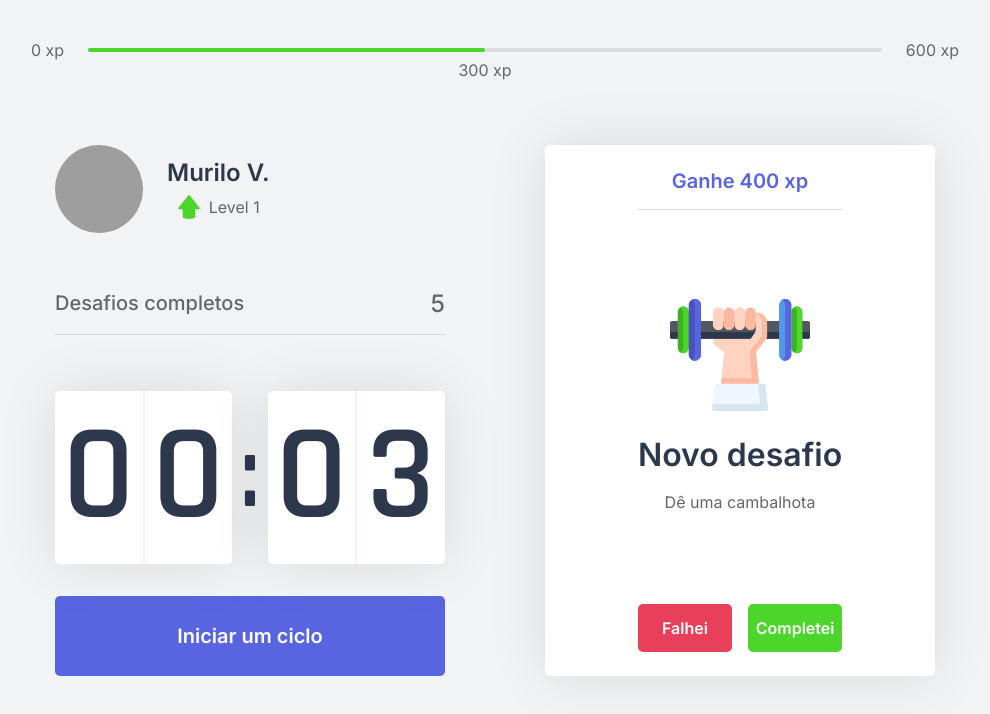
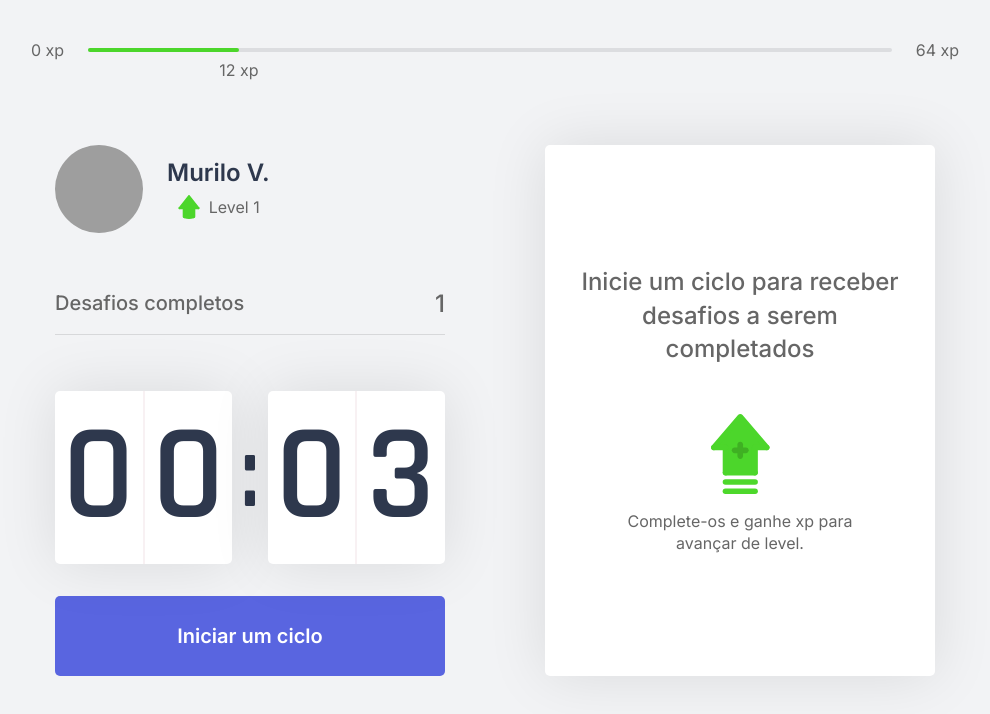
Before and after one commit to Murilo-V/move.it, a Next.js app: page / in a window 1280 px wide. Shown: the top 714 px of the page, without its empty margins (145-1135 px from the left). Built offline with nearby package versions, Linux system fonts and the light colour scheme; grey boxes are pictures that could not be loaded.

Commit message:
feat: experience bar and challenges with context

```diff
--- /dev/null
+++ b/challenges.json
@@ -0,0 +1,62 @@
+[
+    {
+      "type": "body",
+      "description": "Estique um de seus braços com a palma da mão virada para frente e puxe os dedos para cima por 10 segundos por mão.",
+      "amount": 80
+    },
+    {
+      "type": "body",
+      "description": "Estique seu braço contra o peito e puxe-o utilizando o outro braço por 10 segundos por braço.",
+      "amount": 60
+    },
+    {
+      "type": "body",
+      "description": "Puxe seu pescoço com a ajuda da mão para a direita e para a esquerda, permanecendo na posição por alguns segundos.",
+      "amount": 70
+    },
+    {
+      "type": "body",
+      "description": "Com as duas mãos na parte de trás da cabeça, leve-a para baixo, alongando a parte de trás da região.",
+      "amount": 60
+    },
+    {
+      "type": "body",
+      "description": "Cruze as pernas e desça com as mãos esticadas em direção ao chão. Repita o movimento com a outra perna na frente.",
+      "amount": 100
+    },
+    {
+      "type": "body",
+      "description": "Sentado, abra as pernas e tente encostar as palmas das mãos no chão, repita 3 vezes por 5 segundos.",
+      "amount": 80
+    },
+    {
+      "type": "body",
+      "description": "Puxe o joelho de encontro ao peito e segure, troque de perna após 10 segundos.",
+      "amount": 50
+    },
+    {
+      "type": "body",
+      "description": "Sentado, cruze uma perna e incline seu tronco à frente, troque de perna após 10 segundos.",
+      "amount": 80
+    },
+    {
+      "type": "eye",
+      "description": "Sentado, feche os olhos e cubra-os com as palmas da mão durante 2 minutos, depois abra normalmente.",
+      "amount": 90
+    },
+    {
+      "type": "eye",
+      "description": "Em algum ambiente aberto, olhe o mais longe que puder em quatro direções por 3s, mexa apenas os olhos. Repita 3 vezes.",
+      "amount": 140
+    },
+    {
+      "type": "eye",
+      "description": "Usando os polegares, massage a área abaixo das sobrancelhas em movimentos circulares por 15 segundos.",
+      "amount": 70
+    },
+    {
+      "type": "body",
+      "description": "Em pé, gire a cintura o máximo que puder para a esquerda, segure por cinco segundos. Repita para a direita.",
+      "amount": 90
+    }
+  ]
--- a/src/components/ChallengeBox.tsx
+++ b/src/components/ChallengeBox.tsx
@@ -1,25 +1,28 @@
+import { useContext } from 'react';
+import { ChallengesContext } from '../contexts/ChallengesContext';
 import styles from '../styles/components/ChallengeBox.module.css';
 
 export function ChallengeBox() {
 
-    const hasActiveChallenge = true;
+    const { activeChallenge, resetChallenge } = useContext(ChallengesContext)
 
     return (
         <div className={styles.challengeBoxContainer}>
-           {hasActiveChallenge ? (
+           {activeChallenge ? (
                <div className={styles.challengeActive}>
-                   <header>Ganhe 400 xp</header>
+                   <header>Ganhe {activeChallenge.amount} xp</header>
 
                    <main>
-                       <img src="icons/body.svg" alt="Body Icon"/>
+                       <img src={`icons/${activeChallenge.type}.svg`} alt="Body Icon"/>
                        <strong>Novo desafio</strong>
-                       <p>Dê uma cambalhota</p>
+                       <p>{activeChallenge.description}</p>
                    </main>
 
                    <footer>
                        <button
                         type="button"
                         className={styles.challengeFailedButton}
+                        onClick={resetChallenge}
                        >
                            Falhei
                         </button>
--- a/src/components/CompletedChallenges.tsx
+++ b/src/components/CompletedChallenges.tsx
@@ -1,10 +1,15 @@
+import { useContext } from 'react';
+import { ChallengesContext } from '../contexts/ChallengesContext';
 import styles from '../styles/components/CompletedChallenges.module.css';
 
 export function CompletedChallenges() {
+
+    const { challengesCompleted } = useContext(ChallengesContext);
+
     return (
         <div className={styles.completedChallengesContainer}>
             <span>Desafios completos</span>
-            <span>5</span>
+            <span>{challengesCompleted}</span>
         </div>
     );
 }
--- a/src/components/ExperienceBar.tsx
+++ b/src/components/ExperienceBar.tsx
@@ -1,16 +1,22 @@
+import { useContext } from 'react';
+import { ChallengesContext } from '../contexts/ChallengesContext';
 import styles from '../styles/components/ExperienceBar.module.css';
 
 export function ExperienceBar() {
+
+    const { currentExperience, experienceToNextLevel } = useContext(ChallengesContext);
+    const percentToNextLevel = Math.round(currentExperience * 100) / experienceToNextLevel;
+
     return (
         <header className={styles.experienceBar}>
             <span>0 xp</span>
             <div>
-                <div style={{width: '50%'}} />
-                <span className={styles.currentExperience} style={{ left: '50%' }}>
-                    300 xp
+                <div style={{width: `${percentToNextLevel}%`}} />
+                <span className={styles.currentExperience} style={{ left: `${percentToNextLevel}%` }}>
+                    {currentExperience} xp
                 </span>
             </div>
-            <span>600 xp</span>
+            <span>{experienceToNextLevel} xp</span>
         </header>
     );
 }
--- a/src/contexts/ChallengesContext.tsx
+++ b/src/contexts/ChallengesContext.tsx
@@ -1,8 +1,14 @@
 import { createContext, useState, ReactNode } from 'react';
-
+import challenges from '../../challenges.json';
 
 interface ChallengesProviderProps {
     children: ReactNode;
+}
+
+interface Challenge {
+    type: 'body' | 'eye';
+    description: string;
+    amount: number;
 }
 
 interface ChallengesContextData {
@@ -11,6 +17,9 @@
     challengesCompleted: number;
     levelUp: () => void;
     startNewChallenge: () => void;
+    resetChallenge: () => void;
+    activeChallenge: Challenge;
+    experienceToNextLevel: number;
 }
 
 export const ChallengesContext = createContext({} as ChallengesContextData);
@@ -18,8 +27,10 @@
 
 export function ChallengesProvider({children}: ChallengesProviderProps) {
     const [level, setLevel] = useState(1);
-    const [currentExperience, setCurrentExperience] = useState(0);
-    const [challengesCompleted, setChallengesCompleted] = useState(0);
+    const [currentExperience, setCurrentExperience] = useState(12);
+    const [challengesCompleted, setChallengesCompleted] = useState(1);
+    const [activeChallenge, setActiveChallenge] = useState(null);
+    const experienceToNextLevel = Math.pow((level + 1) * 4,2)
 
 
     function levelUp() {
@@ -27,13 +38,30 @@
     }
 
     function startNewChallenge() {
-        console.log('new');
+        const randomChallengeIndex = Math.floor(Math.random() * challenges.length);
+        const challenge = challenges[randomChallengeIndex];
+        setActiveChallenge(challenge);
+    }
 
+    function resetChallenge() {
+        setActiveChallenge(null);
     }
 
     return (
-        <ChallengesContext.Provider value={{level, currentExperience, challengesCompleted, levelUp, startNewChallenge}}>
-            {children}
+        <ChallengesContext.Provider
+        value={
+                {
+                    level,
+                    currentExperience,
+                    challengesCompleted,
+                    levelUp,
+                    startNewChallenge,
+                    activeChallenge,
+                    resetChallenge,
+                    experienceToNextLevel
+                }
+            }>
+                {children}
         </ChallengesContext.Provider>
     );
 }
```
